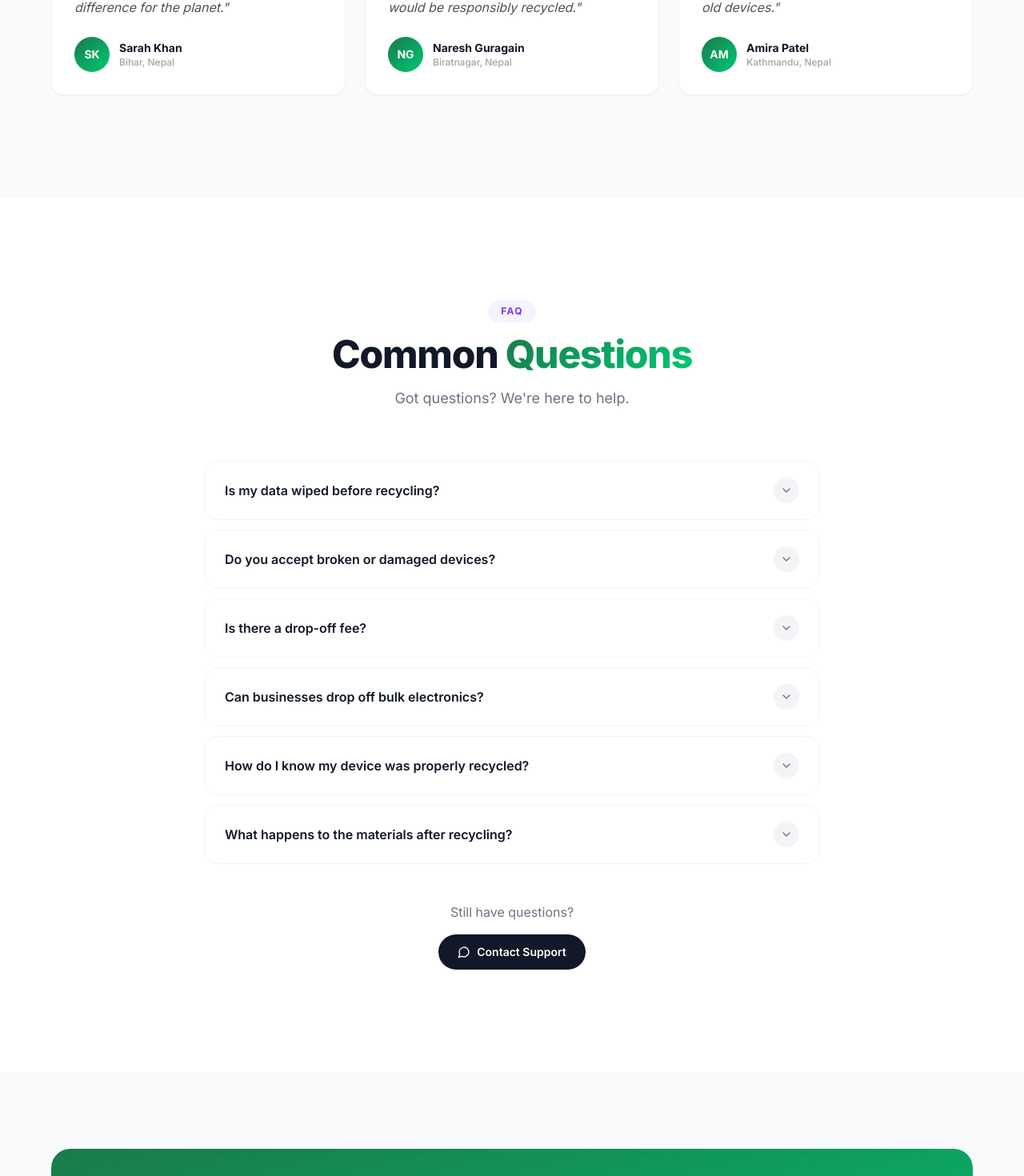
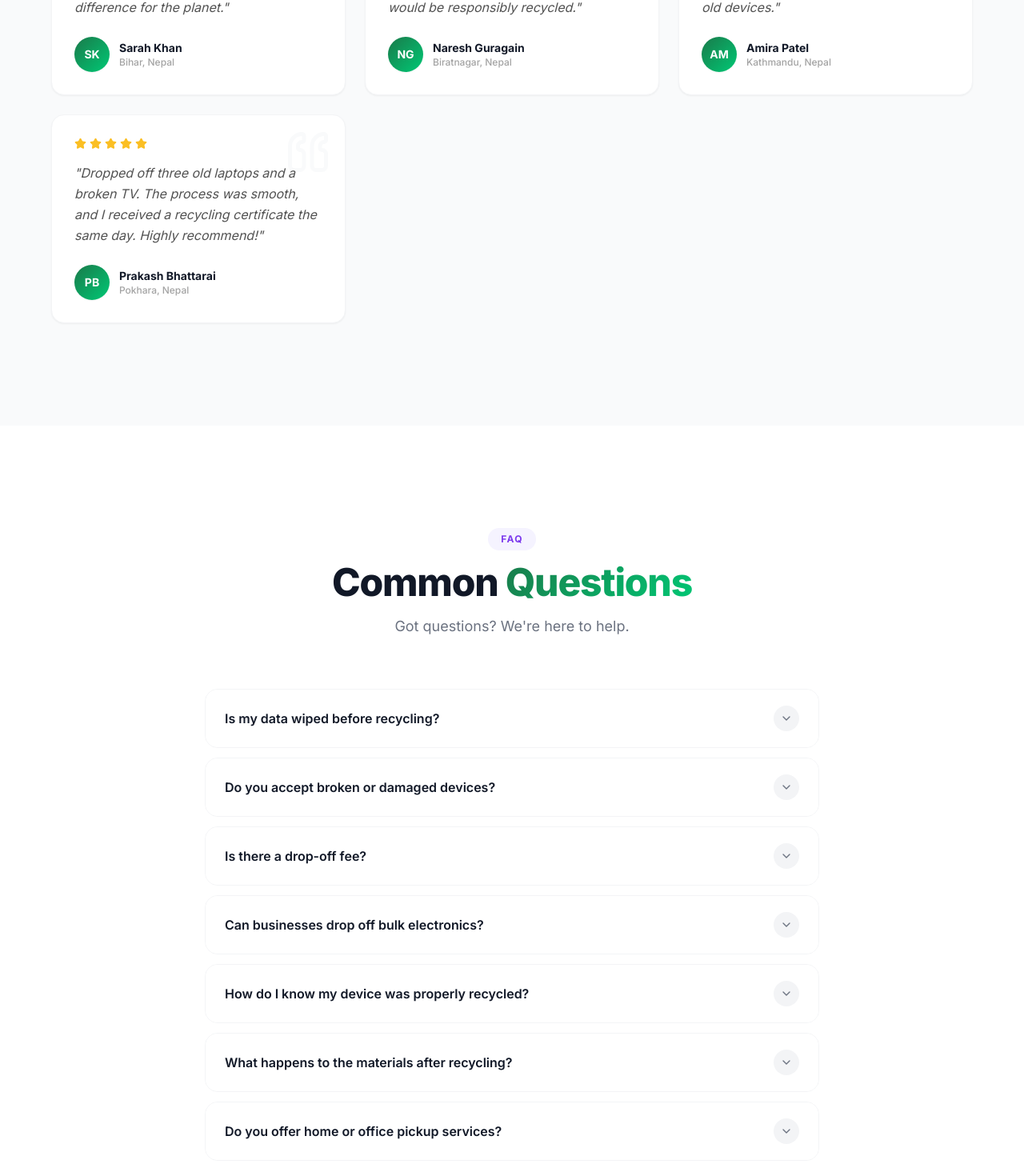
Before and after one commit to nirjalguragainofficial-hash/ReCircuit-Frontend, a React (Vite) app: page / in a window 1280 px wide. Shown: the part 6852-8322 px from the top of the page at 80% size. Built offline with nearby package versions, Linux system fonts and the light colour scheme.

Commit message:
feat(mockData): add 4th testimonial and 7th FAQ entry about pickup services

```diff
--- a/src/data/mockData.js
+++ b/src/data/mockData.js
@@ -105,6 +105,14 @@ export const testimonials = [
     rating: 4,
     quote: 'Finally, a straightforward way to recycle electronics without guilt. The center staff knew exactly what to do with my old devices.',
   },
+  {
+    id: 4,
+    initials: 'PB',
+    name: 'Prakash Bhattarai',
+    city: 'Pokhara, Nepal',
+    rating: 5,
+    quote: 'Dropped off three old laptops and a broken TV. The process was smooth, and I received a recycling certificate the same day. Highly recommend!',
+  },
 ];
 
 export const faqItems = [
@@ -137,6 +145,11 @@ export const faqItems = [
     id: 6,
     question: 'What happens to the materials after recycling?',
     answer: 'Recovered materials are sold to manufacturers and commodity traders. Precious metals like gold and silver are extracted and reused in new electronics. Plastics are processed into pellets for manufacturing. Glass and other materials are used in construction or refabricated. About 98% of materials are recovered and reused.',
+  },
+  {
+    id: 7,
+    question: 'Do you offer home or office pickup services?',
+    answer: 'Yes! We offer scheduled home pickups for individuals with large quantities of e-waste (5+ items) and dedicated office pickup services for businesses. To book a pickup, use the \'Book Pickup\' option on our website or call our helpline. Pickup slots are typically available within 2-3 business days.',
   },
 ];
 
```
